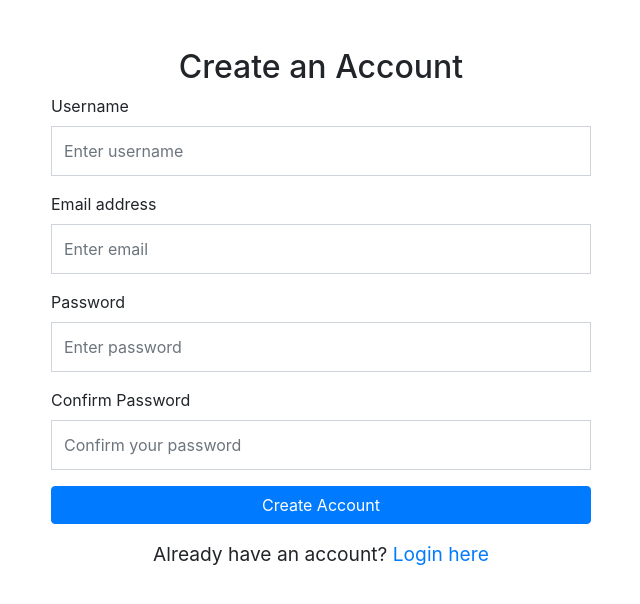
After one commit to Nidhushan/TimeBanking, a Django app: page /create-account/ in a window 1280 px wide. The commit adds this page. Shown: the top 604 px of the page, without its empty margins (319-959 px from the left). Run offline with Django 5.2, Linux system fonts and the light colour scheme; some libraries are stand-ins or nearby versions.

Commit message:
Simple create account page

```diff
--- a/Time_Banking/Time_Banking/static/css/style.css
+++ b/Time_Banking/Time_Banking/static/css/style.css
@@ -54,6 +54,24 @@ input.form-control {
     margin-right: 20px;
     background-color:#11407e;
     border-radius: 5px;
+}
+
+/* Style for the Create Account and Sign In buttons */
+.nav-item .create-account {
+    background-color: #11407e; /* Dark blue background */
+    color: white; /* White text color */
+    border-radius: 5px; /* Rounded corners */
+    padding: 10px 20px; /* Padding for the button */
+    font-weight: bold; /* Bold font */
+    font-size: 1rem; /* Adjust font size */
+    transition: all 0.3s ease; /* Smooth transition for hover effects */
+}
+
+/* Hover effect for the buttons */
+.nav-item .create-account:hover {
+    background-color: #000c36; /* Darker blue on hover */
+    color: white; /* Keep text white */
+    box-shadow: 0 4px 8px rgba(0, 0, 0, 0.2); /* Add a subtle shadow on hover */
 }
 
 .btn {
--- /dev/null
+++ b/Time_Banking/Time_Banking/templates/create-account.html
@@ -0,0 +1,44 @@
+{% load static %}
+<!DOCTYPE html>
+<html lang="en">
+<head>
+    <meta charset="UTF-8">
+    <meta name="viewport" content="width=device-width, initial-scale=1.0">
+    <title>Create Account</title>
+    <link rel="stylesheet" href="https://stackpath.bootstrapcdn.com/bootstrap/4.5.2/css/bootstrap.min.css">
+    <link rel="stylesheet" href="{% static 'css/style.css' %}">
+</head>
+<body>
+    <div class="container mt-5">
+        <div class="row justify-content-center">
+            <div class="col-md-6">
+                <h2 class="text-center">Create an Account</h2>
+                <form action="/register" method="post">
+                    <div class="form-group">
+                        <label for="username">Username</label>
+                        <input type="text" class="form-control" id="username" name="username" placeholder="Enter username" required>
+                    </div>
+                    <div class="form-group">
+                        <label for="email">Email address</label>
+                        <input type="email" class="form-control" id="email" name="email" placeholder="Enter email" required>
+                    </div>
+                    <div class="form-group">
+                        <label for="password">Password</label>
+                        <input type="password" class="form-control" id="password" name="password" placeholder="Enter password" required>
+                    </div>
+                    <div class="form-group">
+                        <label for="confirm-password">Confirm Password</label>
+                        <input type="password" class="form-control" id="confirm-password" name="confirm-password" placeholder="Confirm your password" required>
+                    </div>
+                    <button type="submit" class="btn btn-primary btn-block create-account">Create Account</button>
+                </form>
+                <p class="mt-3 text-center">Already have an account? <a href="login.html">Login here</a></p>
+            </div>
+        </div>
+    </div>
+
+    <script src="https://code.jquery.com/jquery-3.5.1.slim.min.js"></script>
+    <script src="https://cdn.jsdelivr.net/npm/@popperjs/core@2.9.3/dist/umd/popper.min.js"></script>
+    <script src="https://stackpath.bootstrapcdn.com/bootstrap/4.5.2/js/bootstrap.min.js"></script>
+</body>
+</html>
--- a/Time_Banking/Time_Banking/templates/index.html
+++ b/Time_Banking/Time_Banking/templates/index.html
@@ -29,7 +29,7 @@
                 <ul class="navbar-nav ml-auto">
 
                     <li class="nav-item">
-                        <a class="btn" href="#" role="button">Create Account</a>
+                        <a class="btn" href="{% url 'create_account' %}" role="button">Create Account</a>
                     </li>
                     <li class="nav-item">
                         <a class="btn" href="#" role="button">Sign In</a>
--- a/Time_Banking/Time_Banking/urls.py
+++ b/Time_Banking/Time_Banking/urls.py
@@ -25,6 +25,7 @@ from . import views
 urlpatterns = [
     path("admin/", admin.site.urls),
     path("", views.home, name="home"),
+    path('create-account/', views.create_account, name='create_account'),
     path("user/<int:id>/", views.user_detail, name="user_detail"),
     path("api/create-user/", views.create_user, name="create_user"),
     path("api/listings/", views.get_all_listings, name="get_all_listings"),
--- a/Time_Banking/Time_Banking/views.py
+++ b/Time_Banking/Time_Banking/views.py
@@ -22,6 +22,8 @@ def home(request):
     }
     return render(request, "index.html", context)
 
+def create_account(request):
+    return render(request, 'create-account.html')
 
 @csrf_exempt  # We disable CSRF for simplicity
 def create_user(request):
```
